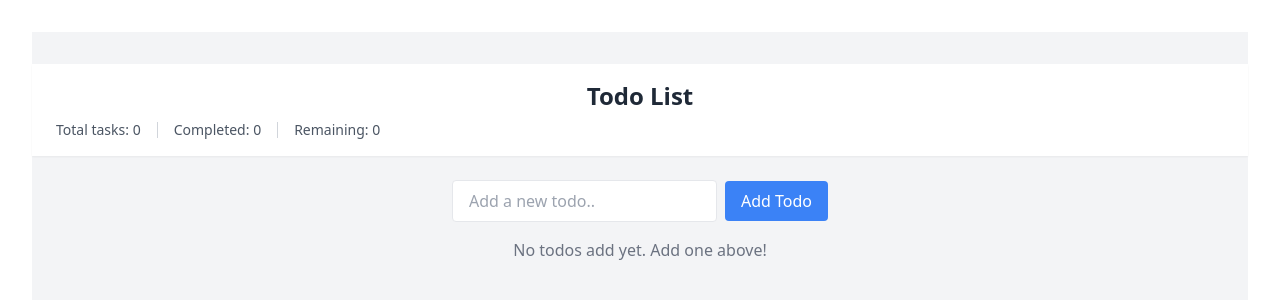
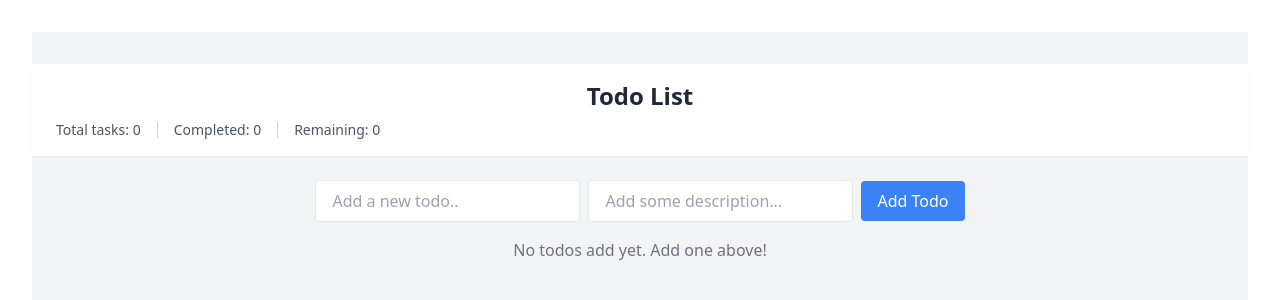
Before and after one commit to Khairul-Imran/react-practice, a React (Vite) app in the folder todolist-app/: page / in a window 1280 px wide. Shown: the top 300 px of the page. Built offline with nearby package versions, Linux system fonts and the light colour scheme.

Commit message:
Added feature to add description when creating a todo.

```diff
--- a/todolist-app/src/App.tsx
+++ b/todolist-app/src/App.tsx
@@ -15,12 +15,13 @@ function App() {
     });
 
     // Callback function defined in parent
-    const addTodo = (text: string) => {
+    const addTodo = (text: string, description: string) => {
         setTodos([
             ...todos,
             {
                 id: Date.now(),
                 text,
+                description,
                 completed: false,
             },
         ]);
--- a/todolist-app/src/components/TodoForm.tsx
+++ b/todolist-app/src/components/TodoForm.tsx
@@ -1,14 +1,14 @@
 import { FormEvent, useState } from "react";
 
 interface TodoFormProps {
-    onAddTodo: (text: string) => void;
+    onAddTodo: (text: string, description: string) => void;
 }
 
 // What does this method signature mean ah?
 function TodoForm({ onAddTodo }: TodoFormProps) {
-
     // State management
-    const [text, setText] = useState('');
+    const [text, setText] = useState("");
+    const [description, setDescription] = useState("");
 
     // Form handling
     function handleSubmit(e: FormEvent<HTMLFormElement>) {
@@ -16,9 +16,16 @@ function TodoForm({ onAddTodo }: TodoFormProps) {
 
         // Don't add empty todos
         if (text.trim()) {
-            onAddTodo(text.trim());
-            setText(''); // Clears the input after adding todo
+            onAddTodo(text.trim(), description.trim());
+            setText(""); // Clears the input after adding todo
+            setDescription("");
         }
+
+        // if (description.trim()) {
+        //     onAddTodo(description.trim());
+        //     setDescription("");
+        // }
+
     }
 
     return (
@@ -30,6 +37,15 @@ function TodoForm({ onAddTodo }: TodoFormProps) {
                 placeholder="Add a new todo.."
                 className="px-4 py-2 border rounded focus:outline-none focus:ring-2 focus:ring-blue-500"
             />
+
+            <input
+                type="text"
+                value={description}
+                onChange={(e) => setDescription(e.target.value)}
+                placeholder="Add some description..."
+                className="px-4 py-2 border rounded focus:outline-none focus:ring-2 focus:ring-blue-500"
+            />
+
             <button
                 type="submit"
                 className="px-4 py-2 bg-blue-500 text-white rounded hover:bg-blue-600 focus:outline-none focus:ring-2 focus:ring-blue-500"
--- a/todolist-app/src/components/TodoItem.tsx
+++ b/todolist-app/src/components/TodoItem.tsx
@@ -1,16 +1,39 @@
 import { Todo } from "../types/todo";
 
 interface TodoItemProps {
-    todo: Todo,
+    todo: Todo;
     onToggle: (id: number) => void;
     onDelete: (id: number) => void;
 }
 
 function TodoItem({ todo, onToggle, onDelete }: TodoItemProps) {
+    // return (
+    //     <li className="flex items-center gap-2 p-3 border b">
+    //         <input
+    //             type="checkbox"
+    //             checked={todo.completed}
+    //             onChange={() => onToggle(todo.id)}
+    //             className="h-4 w-4 rounded border-gray-300 focus:ring-2 focus:ring-blue-500"
+    //         />
 
+    //         <span className={`flex-1 ${todo.completed ? 'line-through text-gray-500' : ''}`}>
+    //             {todo.text} : {todo.description}
+    //         </span>
+
+    //         <button
+    //             className="px-2 py-1 text-sm text-red-600 hover:text-red-800
+    //             hover:bg-red-100 rounded focus:outline-none focus:ring-2
+    //             focus:ring-red-500"
+    //             onClick={() => onDelete(todo.id)}
+    //         >
+    //             Delete
+    //         </button>
+    //     </li>
+    // );
 
     return (
-        <li className="flex items-center gap-2 p-3 border b">
+        <li className="flex flex-col p-3 border-b">
+            <div className="flex items-center gap-2">
                 <input
                     type="checkbox"
                     checked={todo.completed}
@@ -18,7 +41,11 @@ function TodoItem({ todo, onToggle, onDelete }: TodoItemProps) {
                     className="h-4 w-4 rounded border-gray-300 focus:ring-2 focus:ring-blue-500"
                 />
 
-            <span className={`flex-1 ${todo.completed ? 'line-through text-gray-500' : ''}`}>
+                <span
+                    className={`flex-1 ${
+                        todo.completed ? "line-through text-gray-500" : ""
+                    }`}
+                >
                     {todo.text}
                 </span>
 
@@ -30,6 +57,19 @@ function TodoItem({ todo, onToggle, onDelete }: TodoItemProps) {
                 >
                     Delete
                 </button>
+            </div>
+
+            {todo.description && (
+                <div className="ml-6 mt-2">
+                    <p
+                        className={`text-sm text-gray-600 bg-gray-50 p-2 rounded-md border border-gray-200 ${
+                            todo.completed ? "line-through text-gray-500" : ""
+                        }`}
+                    >
+                        {todo.description}
+                    </p>
+                </div>
+            )}
         </li>
     );
 }
--- a/todolist-app/src/types/todo.ts
+++ b/todolist-app/src/types/todo.ts
@@ -1,5 +1,6 @@
 export interface Todo {
     id: number,
     text: string,
+    description: string,
     completed: boolean
 }
```
Lines whose indentation alone changed are shown as unchanged.
